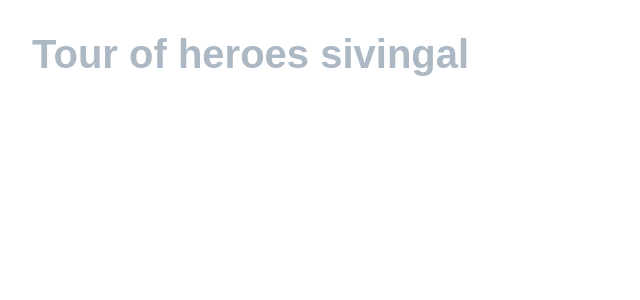
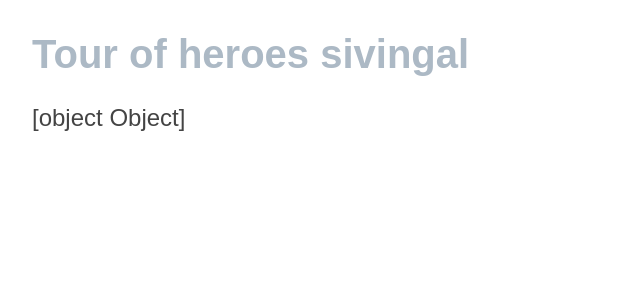
Before and after one commit to josedaniel187/her, an Angular app: page / in a window 1280 px wide. Shown: the top 300 px of the page, without its empty margins (0-640 px from the left). Built offline with nearby package versions, Linux system fonts and the light colour scheme.

Commit message:
agrendando componentes

```diff
--- a/src/app/app.component.html
+++ b/src/app/app.component.html
@@ -1 +1,2 @@
 <h1>{{title}}</h1>
+<app-heroes></app-heroes>
--- a/src/app/app.module.ts
+++ b/src/app/app.module.ts
@@ -2,10 +2,12 @@ import { NgModule } from '@angular/core';
 import { BrowserModule } from '@angular/platform-browser';
 
 import { AppComponent } from './app.component';
+import { HeroesComponent } from './heroes/heroes.component';
 
 @NgModule({
   declarations: [
-    AppComponent
+    AppComponent,
+    HeroesComponent
   ],
   imports: [
     BrowserModule
--- /dev/null
+++ b/src/app/hero.ts
@@ -0,0 +1,4 @@
+export interface Hero {
+    id: number;
+    name: string;
+  }
--- /dev/null
+++ b/src/app/heroes/heroes.component.html
@@ -0,0 +1 @@
+<h2>{{hero}}</h2>
--- /dev/null
+++ b/src/app/heroes/heroes.component.ts
@@ -0,0 +1,20 @@
+import { Component, OnInit } from '@angular/core';
+import { Hero } from '../hero';
+
+@Component({
+  selector: 'app-heroes',
+  templateUrl: './heroes.component.html',
+  styleUrls: ['./heroes.component.css']
+})
+export class HeroesComponent implements OnInit {
+  hero: Hero = {
+    id: 1,
+    name: 'Windstorm'
+  };
+
+  constructor() { }
+
+  ngOnInit() {
+  }
+
+}
```
Also changed, not shown: src/app/heroes/heroes.component.css (added), 1 other file (tests, documents, lock files or other folders).
